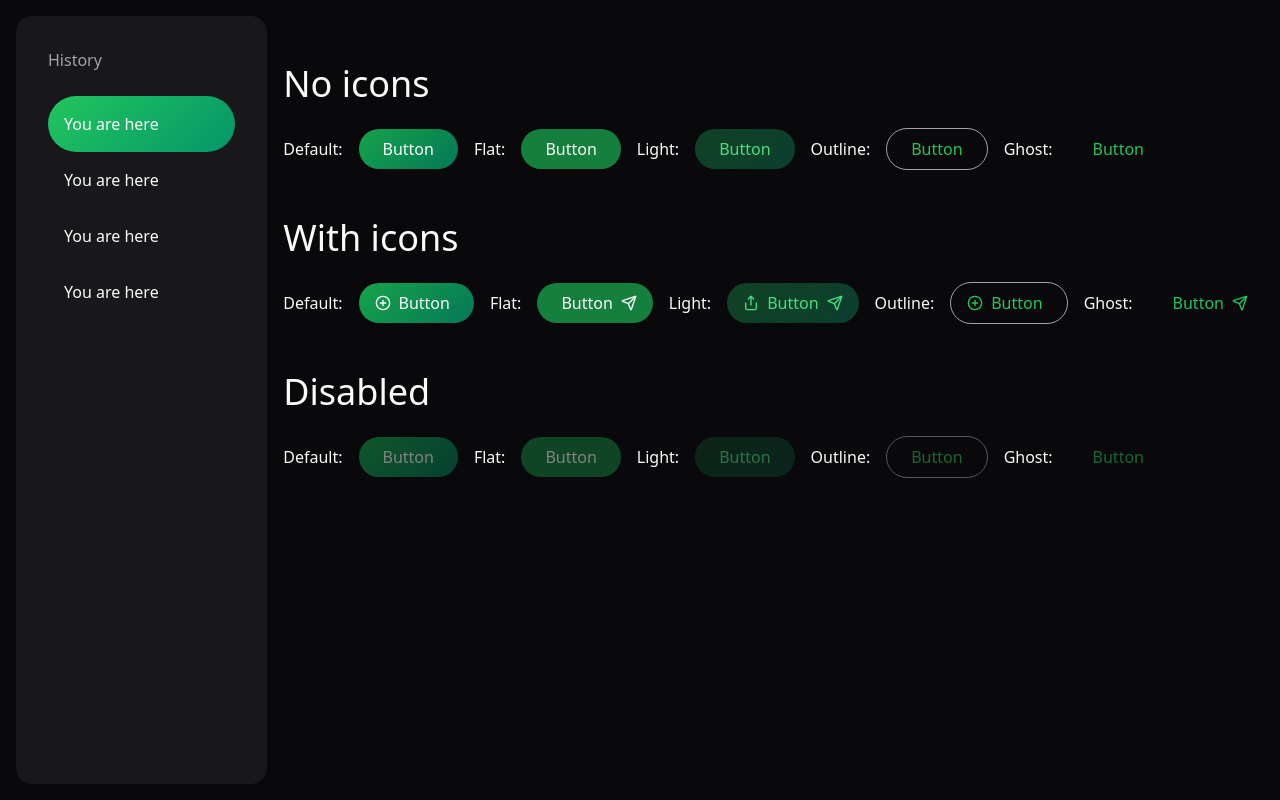
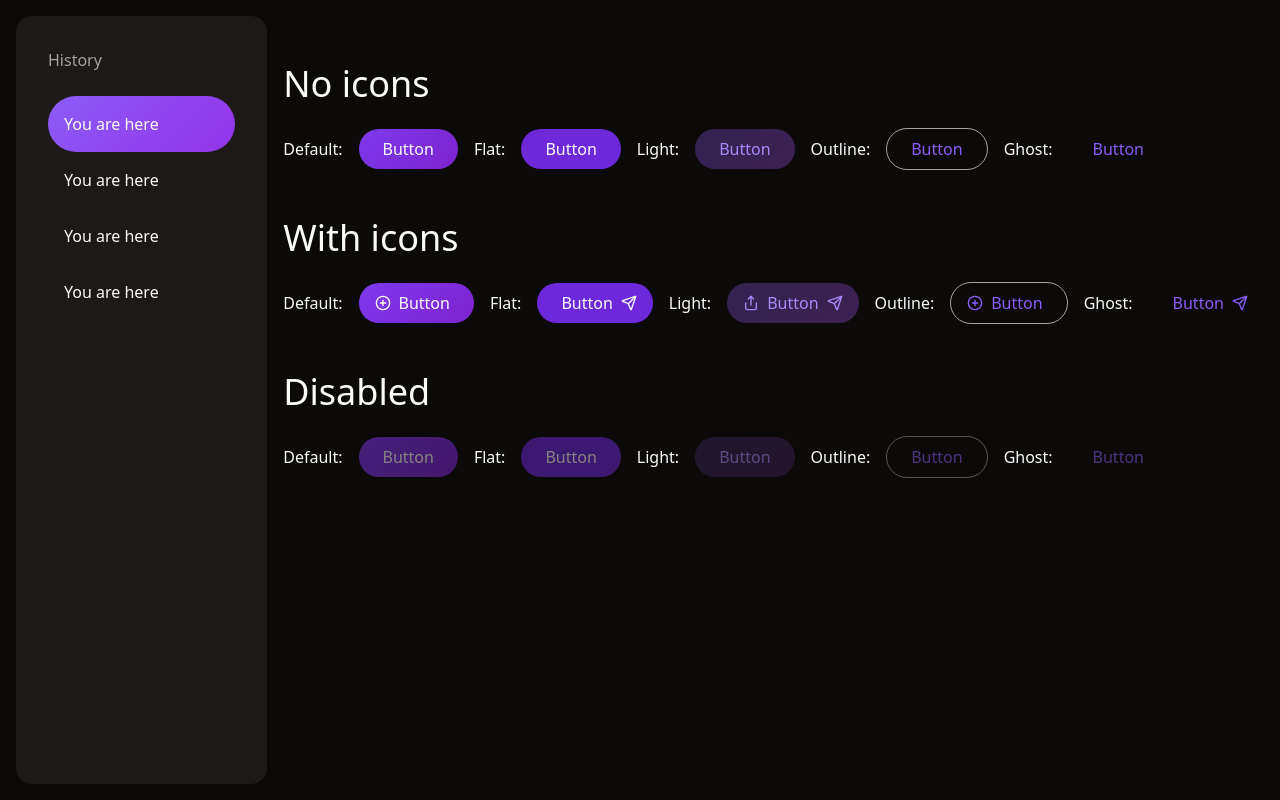
Before and after one commit to TheodorGauguin/prompt-manager-and-chat, a SvelteKit app: page /buttons in a window 1280 px wide. Built offline with nearby package versions, Linux system fonts and the light colour scheme.

Commit message:
test new theme

```diff
--- a/tailwind.config.js
+++ b/tailwind.config.js
@@ -13,11 +13,11 @@ export default {
     },
     extend: {
       colors: {
-        primary: colors.green,
-        secondary: colors.emerald,
-        contrast: colors.pink,
-        base: colors.zinc,
-        "foreground-muted": colors.zinc[400],
+        primary: colors.violet,
+        secondary: colors.purple,
+        contrast: colors.emerald,
+        base: colors.stone,
+        "foreground-muted": colors.stone[400],
       },
       fontFamily: {
         'handwritten': ['Bradley Hand'],
```
